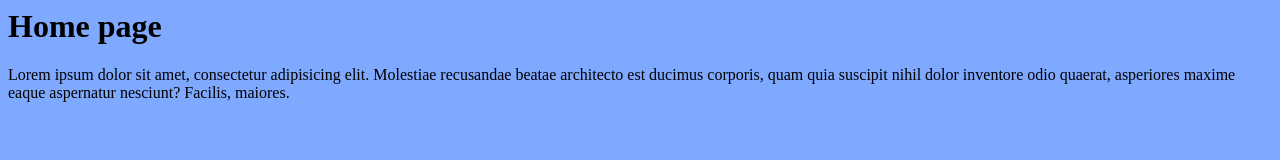
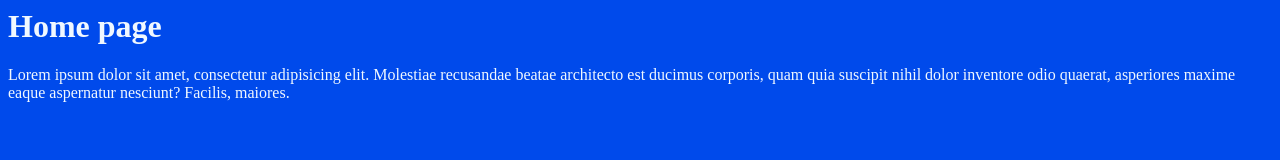
Before and after one commit to kake9857/git-workshop, a plain HTML site: page index.html in a window 1280 px wide. Drawn offline with Linux system fonts and the light colour scheme.

Commit message:
change bg to blue and font color white

```diff
--- a/css/style.css
+++ b/css/style.css
@@ -1,3 +1,4 @@
 body {
-background-color: rgb(127, 168, 255);
+background-color: rgb(0, 74, 235);
+color: aliceblue;
 }
```
